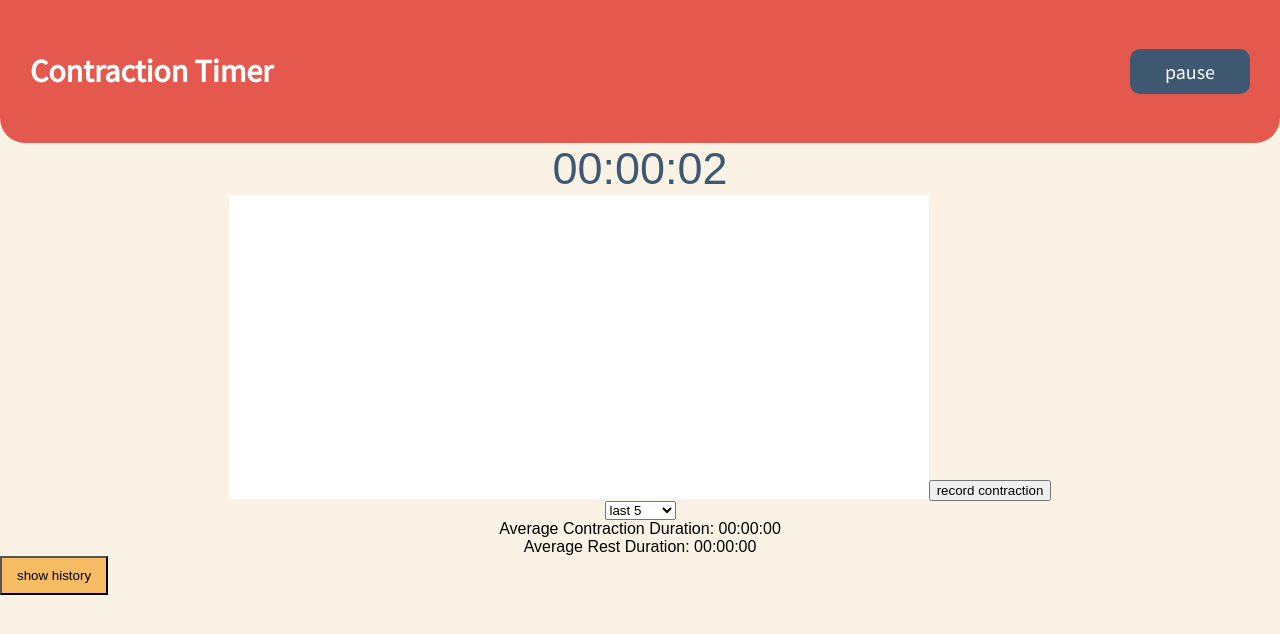
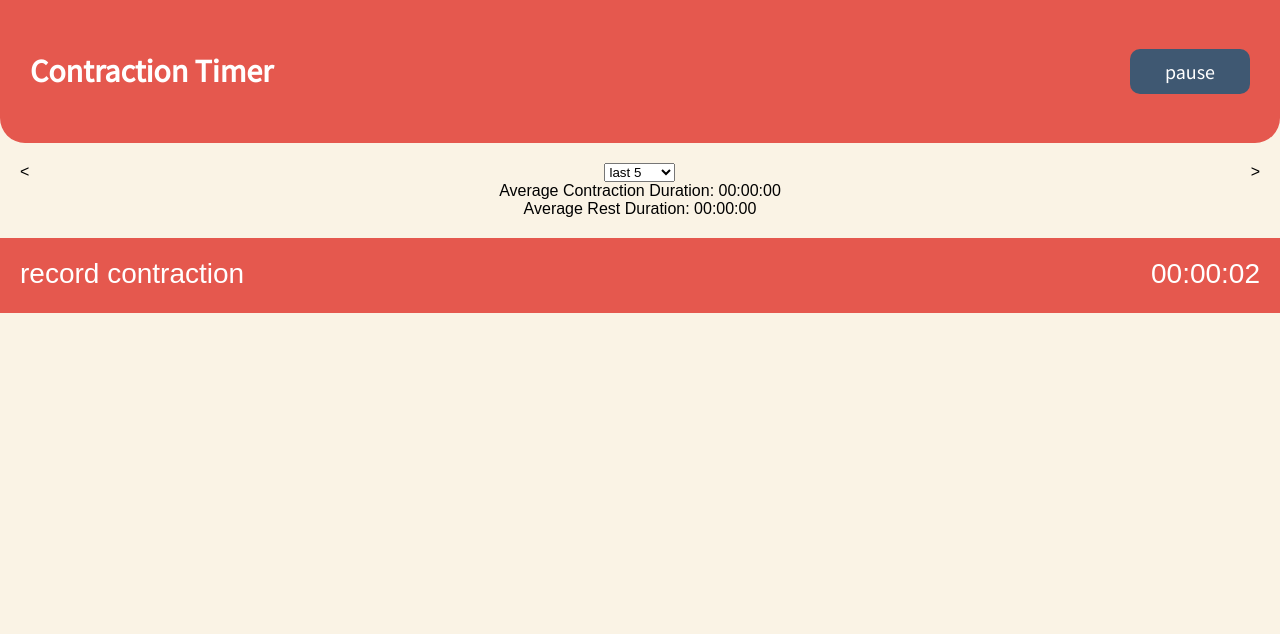
Before and after one commit to joshmkennedy/contraction-app, a React (Create React App) app: page / in a window 1280 px wide. Both pictures are taken after a click on the link "start". Shown: the top 634 px of the page. Built offline with nearby package versions, Linux system fonts and the light colour scheme.

Commit message:
added lodash button styling and created cycle

```diff
--- a/package.json
+++ b/package.json
@@ -3,6 +3,7 @@
   "version": "0.1.0",
   "private": true,
   "dependencies": {
+    "lodash": "^4.17.11",
     "react": "^16.5.0",
     "react-dom": "^16.5.0",
     "react-scripts": "1.1.5"
--- a/src/App.js
+++ b/src/App.js
@@ -10,8 +10,10 @@ import './App.css';
 const colors={
   mainBgColor : '#faf3e5',
   darkBlue : '#3f5872',
+  darkerDarkBlue:'#28394b',
   yellow : '#f6bc64',
   red : '#e5584e',
+  darkerRed:'#b43b33',
   purple : '#a5537d',
   lightGrey : '#efefef',
   grey : '#dcdde0',
@@ -52,7 +54,7 @@ class App extends Component {
     const styles = {
       textAlign: 'center',
       height:100+'%',
-
+      height:'100vh',
       //fontSize: 45+'px'
       //width: 100 + '%'
     }
@@ -99,11 +101,8 @@ class App extends Component {
                 font,
                 fontWeight:'100'
                 }}>
-
-                  {this.parseTime(time)}
-
               </div>
-              <Stats time ={time} colors={colors} softReset={softReset} parsedTime={this.parseTime(time)} on={on}/>
+              <Stats time={time} colors={colors} softReset={softReset} parsedTime={this.parseTime(time)} on={on}/>
               </div>
           </div>
         )}
--- a/src/components/History.js
+++ b/src/components/History.js
@@ -29,12 +29,13 @@ export default class History extends Component {
                     onClick={this.toggle}>
                         {this.state.showList ? "hide history" : "show history"}
                     </button>
+                    {this.state.showList ? (
                     <div style={{
                           height: '400px',
                           overflow: "scroll"
                     }}>
 
-                       {this.state.showList? (
+
                                 <ul style={{
                                 textAlign: "left",
                                 listStyle: 'none',
@@ -59,10 +60,11 @@ export default class History extends Component {
                                 })
                                 }
                           </ul>
-                       ):''}
+
                     </div>
+                    ) : ''}
+            </div>
 
-            </div>
         )
       }
 }
--- a/src/components/Stats.js
+++ b/src/components/Stats.js
@@ -10,6 +10,8 @@ export default class Stats extends Component {
     this.state = {
       recordArray:[],
       contraction:true,
+      hover:false,
+      display:1,
     }
 
   }
@@ -32,34 +34,85 @@ export default class Stats extends Component {
     this.switchRecordType()
     this.props.softReset()
   }
-  createdata = ()=>{
-    const data =[{x:0,y:0}]
-    if(this.state.recordArray.length>0){
-    const times = this.state.recordArray
-      .map(record=>record.time)
-     times.forEach((record, i)=>{
-       data.push({x:record,y:i})
-       //console.log(data[0].x)
-       return this.data
-
-     })
+  buttonHover=()=>{
+    this.setState({
+      hover:!this.state.hover
+    })
+  }
+  buttonColor = ()=>{
+    if(this.state.contraction){
+      if(this.state.hover){
+        return this.props.colors.darkerRed
+      }
+      return this.props.colors.red
+    }else{
+      if(this.state.hover){
+        return this.props.colors.darkerDarkBlue
+      }
+      return this.props.colors.darkBlue
     }
   }
-
+  nextDisplay= ()=>{
+    if(this.state.display !== 3){
+     return this.setState({display:this.state.display +1})
+    }else{
+      return this.setState({display:1})
+    }
+  }
+  prevDisplay= ()=>{
+    if (this.state.display !== 1) {
+      return this.setState({ display: this.state.display - 1 })
+    } else {
+      return this.setState({ display: 3 })
+    }
+  }
 
 
   render() {
 
     return (
-      <div>
-        <Chart data={this.state.recordArray}  svgWidth='700' svgHeight='300' />
-        {this.props.on
-        ?<button onClick={this.recordTheTime.bind(this)}>record {this.state.contraction? "contraction":"rest"}</button>:''
+      <div style={{
+        position:'relative',
+      }}>
+        <div style={{
+          display:'flex',
+          justifyContent:'space-between',
+          padding:'20px',
+
+        }}>
+          <span onClick={this.prevDisplay}> {'<'} </span>
+         {this.state.display===1? <Averages dataAverage={this.state.recordArray} />:''}
+          {this.state.display === 2 ? <Chart data={this.state.recordArray} svgWidth='700' svgHeight='300' /> : ''}
+          {this.state.display === 3 ? <History BgColor={this.state.contraction} colors={this.props.colors} allRecords={this.state.recordArray} /> : ''}
+          <span onClick={this.nextDisplay}>{'>'}</span>
+        </div>
+        {this.props.on//hides and shows the button
+          ? <button
+            style={{
+              width:'100%',
+              border:this.props.colors.red,
+              background:this.buttonColor(),
+              height:'75px',
+              fontSize:'28px',
+              color:'white',
+              display:'flex',
+              justifyContent:'space-between',
+              padding:'20px',
+              position:'absoulute',
+              bottom:'0',
+              left:'0',
+              right:'0'
+            }}
+            onMouseEnter={this.buttonHover}
+            onMouseLeave={this.buttonHover}
+            onClick={this.recordTheTime.bind(this)}>
+            <span>record {this.state.contraction
+              ? "contraction"
+              : "rest"} </span>
+            {this.props.parsedTime}
+          </button>
+          : ''
         }
-       <Averages  dataAverage={this.state.recordArray} />
-        <History BgColor={this.state.contraction} colors={this.props.colors} allRecords={this.state.recordArray}/>
-
-
       </div>
     )
   }
```
Also changed, not shown: 1 other file (tests, documents, lock files or other folders).
